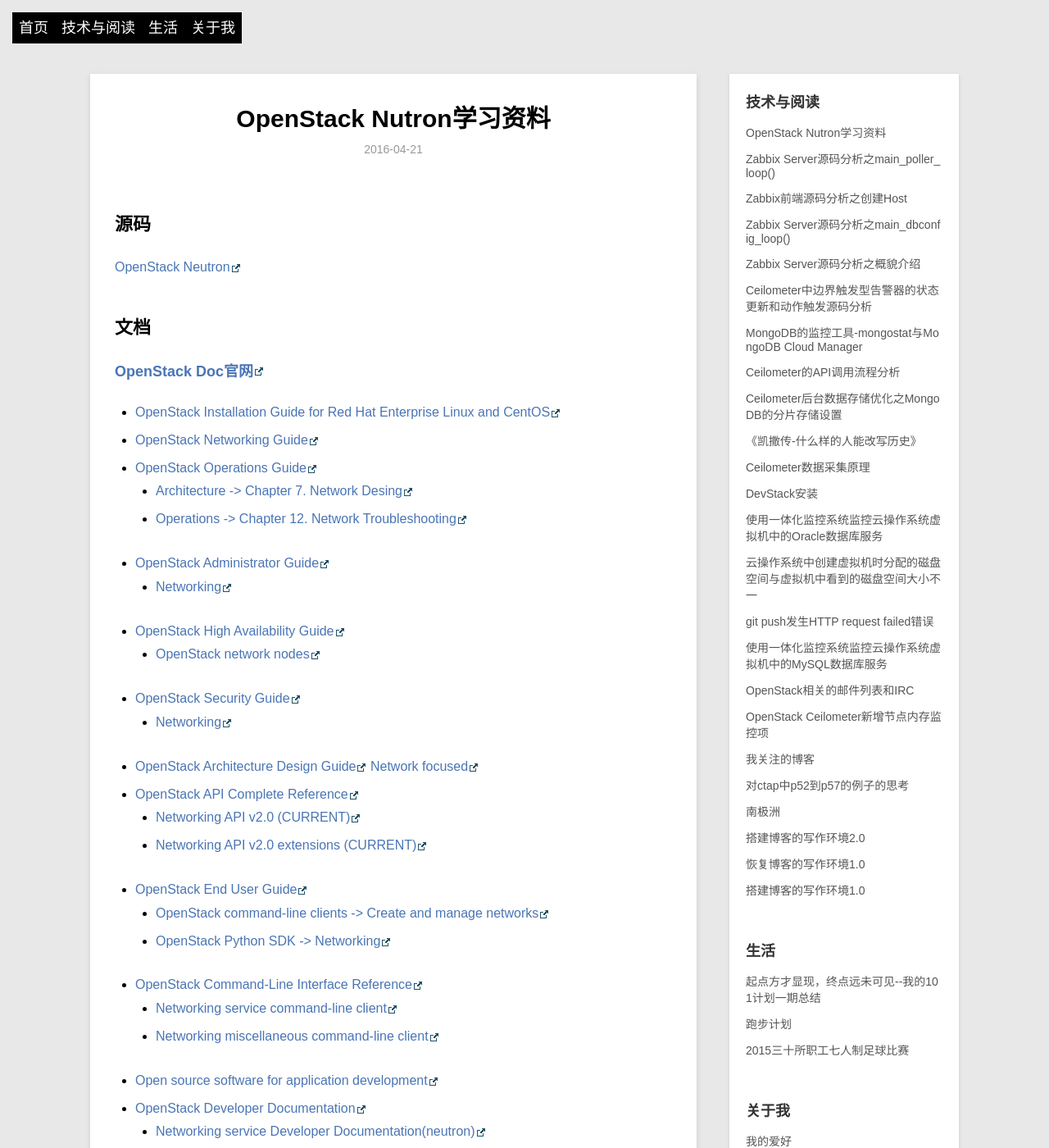
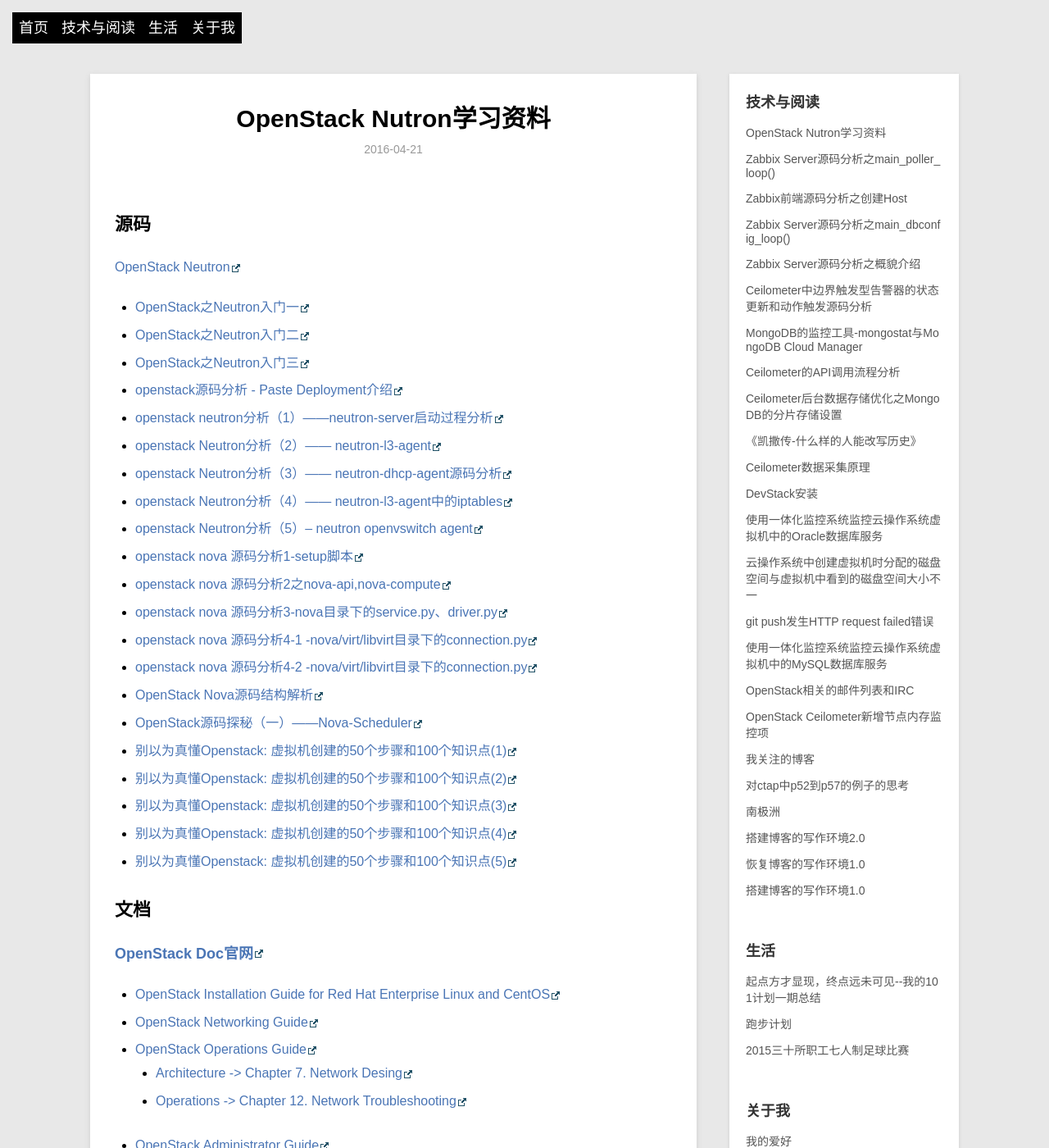
Before and after one commit to xiaofandh12/xiaofandh12.github.io, a Jekyll site: the page built from _posts/blog/2016-04-21-OpenStack-Nutron-Learning-Material.md, in a window 1280 px wide and 1400 px high. Shown: the whole window at 82% size. Built offline with Jekyll 4.4.1, drawn with Linux system fonts in a browser that asks for light colours; Markdown is read by kramdown in place of the engine named in the settings; comment, search, counter and statistics services are not loaded.

Commit message:
在OpenStack Neutron学习资料中添加几篇文章

```diff
--- a/_posts/blog/2016-04-21-OpenStack-Nutron-Learning-Material.md
+++ b/_posts/blog/2016-04-21-OpenStack-Nutron-Learning-Material.md
@@ -7,6 +7,28 @@
 
 ## 源码
 [OpenStack Neutron](https://github.com/openstack/neutron)
+
+* [OpenStack之Neutron入门一](http://www.aboutyun.com/forum.php?mod=viewthread&tid=9523&highlight=Neutron%2B%2B%C8%EB%C3%C5)
+* [OpenStack之Neutron入门二](http://www.aboutyun.com/thread-9517-1-1.html)
+* [OpenStack之Neutron入门三](http://www.aboutyun.com/thread-9537-1-1.html)
+* [openstack源码分析 - Paste Deployment介绍 ](http://blog.chinaunix.net/uid-20940095-id-4105407.html)
+* [openstack neutron分析（1）——neutron-server启动过程分析 ](http://www.aboutyun.com/thread-9527-1-1.html)
+* [openstack Neutron分析（2）—— neutron-l3-agent](http://www.aboutyun.com/thread-9529-1-1.html)
+* [openstack Neutron分析（3）—— neutron-dhcp-agent源码分析](http://www.aboutyun.com/thread-9533-1-1.html)
+* [openstack Neutron分析（4）—— neutron-l3-agent中的iptables ](http://www.aboutyun.com/thread-9536-1-1.html)
+* [openstack Neutron分析（5）-- neutron openvswitch agent ](http://www.aboutyun.com/thread-9538-1-1.html)
+* [openstack nova 源码分析1-setup脚本 ](http://www.aboutyun.com/thread-10090-1-1.html)
+* [openstack nova 源码分析2之nova-api,nova-compute](http://www.aboutyun.com/thread-10091-1-1.html)
+* [openstack nova 源码分析3-nova目录下的service.py、driver.py](http://www.aboutyun.com/thread-10092-1-1.html)
+* [openstack nova 源码分析4-1 -nova/virt/libvirt目录下的connection.py ](http://www.aboutyun.com/thread-10094-1-1.html)
+* [openstack nova 源码分析4-2 -nova/virt/libvirt目录下的connection.py ](http://www.aboutyun.com/thread-10095-1-1.html)
+* [OpenStack Nova源码结构解析 ](http://www.aboutyun.com/thread-10105-1-1.html)
+* [ OpenStack源码探秘（一）——Nova-Scheduler](http://blog.csdn.net/networm3/article/details/8783667?utm_source=tuicool&utm_medium=referral)
+* [别以为真懂Openstack: 虚拟机创建的50个步骤和100个知识点(1)](http://www.sxt.cn/u/756/blog/2780)
+* [别以为真懂Openstack: 虚拟机创建的50个步骤和100个知识点(2)](http://www.sxt.cn/u/756/blog/2778)
+* [别以为真懂Openstack: 虚拟机创建的50个步骤和100个知识点(3)](http://www.sxt.cn/u/756/blog/2797)
+* [别以为真懂Openstack: 虚拟机创建的50个步骤和100个知识点(4)](http://www.sxt.cn/u/756/blog/2798)
+* [别以为真懂Openstack: 虚拟机创建的50个步骤和100个知识点(5)](http://blog.csdn.net/xiangpingli/article/details/47857123)
 
 ## 文档
 ### [OpenStack Doc官网](http://docs.openstack.org)
```
